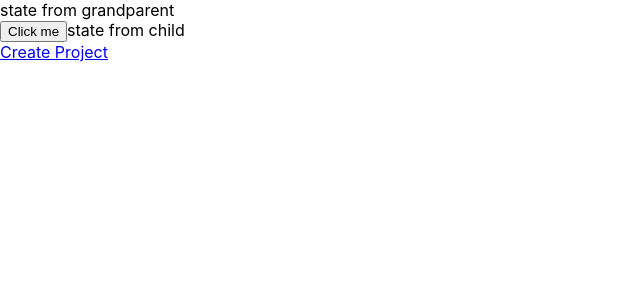
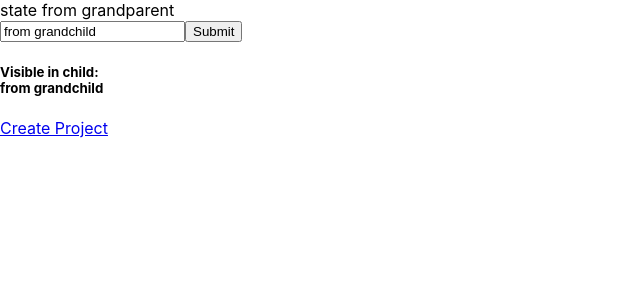
Before and after one commit to jahorinac/02-react, a React (Create React App) app: page / in a window 1280 px wide. Shown: the top 300 px of the page, without its empty margins (0-640 px from the left). Built offline with nearby package versions, Linux system fonts and the light colour scheme.

Commit message:
008 - (from input field - submit) pass data to grandparent

```diff
--- a/src/App.js
+++ b/src/App.js
@@ -11,12 +11,10 @@ class App extends Component {
         source: "state from grandparent",
     }
 
-    update(value){
-        return ()=>{
-            this.setState({
-                state: value
-            })
-        }
+    update = value => {
+        this.setState({
+            source: value
+        })
     }
 
     render() {
@@ -28,7 +26,7 @@ class App extends Component {
                         //ToDo - realize Provider/Consumer simpler (example in bookmark)
                         <MyContext.Provider value="Hello from Context Parent">
                             <Route exact path='/'
-                            render={(routeProps) => (<MainPage {...routeProps} propFromGrandParent={this.update.bind(this)}/>)}
+                            render={(routeProps) => (<MainPage {...routeProps} propFromGrandParent={this.update}/>)}
                             />
                             <Route path='/create' component={CreateProject}/>
                         </MyContext.Provider>
--- a/src/components/DataFromChildToParent.js
+++ b/src/components/DataFromChildToParent.js
@@ -3,14 +3,37 @@ import React, { Component } from 'react';
 class DataFromChildToParent extends Component{
 
     state = {
-        source2: "state from child"
+        inputField: "from grandchild"
+    }
+
+    handleSubmit = e => {
+        e.preventDefault()
+        this.props.propFromParent(this.state.inputField)
+
+        this.setState({
+            inputField:''
+        })
+    }
+
+    handleChange = e => {
+        this.setState({
+            inputField: e.target.value
+        })
     }
 
     render(){
         return(
             <div className="container">
-                <button onClick={this.props.propFromParent(this.state.source2)}>Click me</button>
-                <span>{this.state.source2}</span>
+                <form onSubmit={this.handleSubmit}>
+                    <input
+                        type='text'
+                        id='theIinput'
+                        value={this.state.inputField}
+                        onChange={this.handleChange}
+                    />
+                    <input type="submit"/>
+                </form>
+                <h5>Visible in child:<br/>{this.state.inputField}</h5>
             </div>
         )
     }
```
Also changed, not shown: 1 other file (tests, documents, lock files or other folders).
